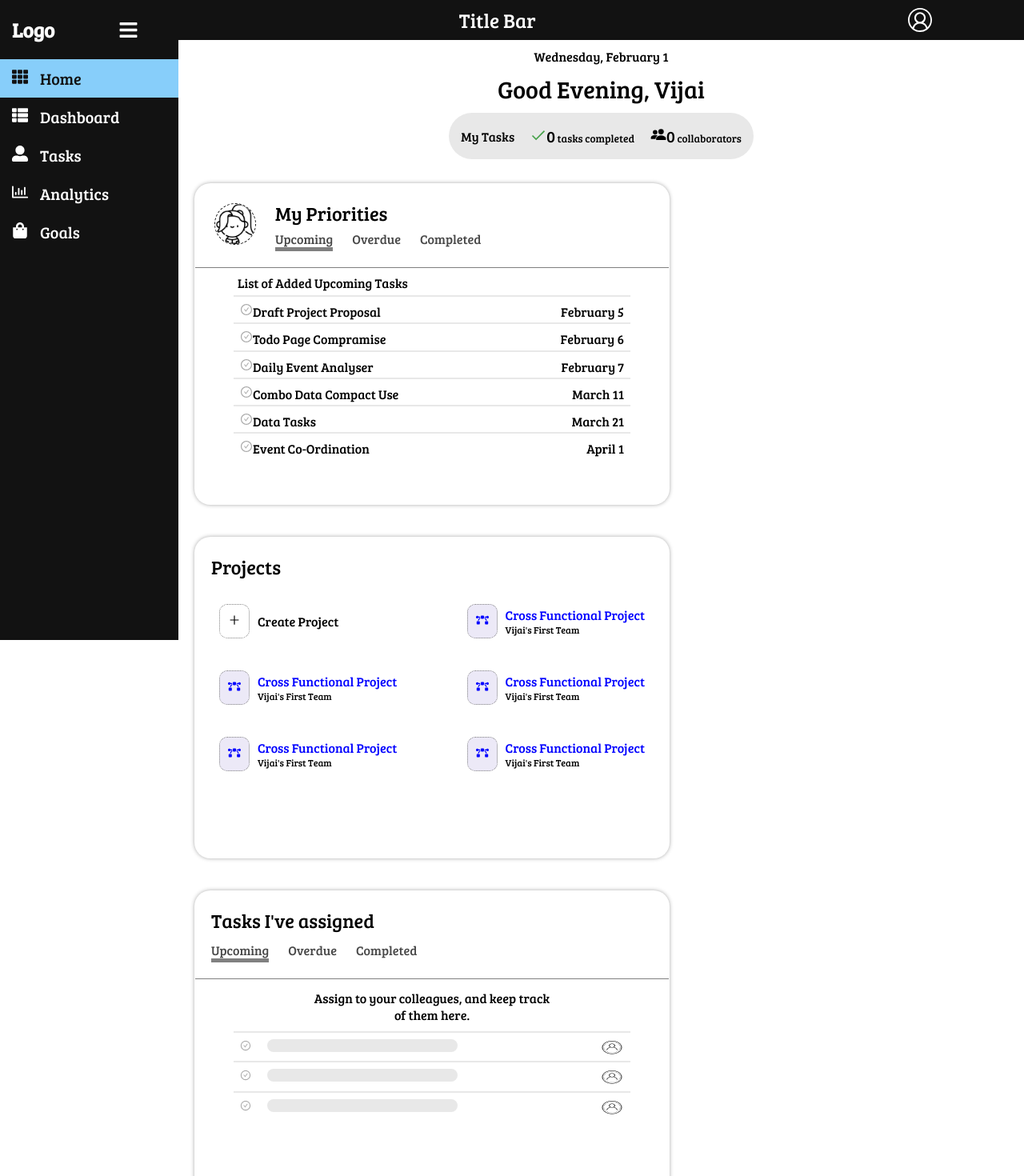
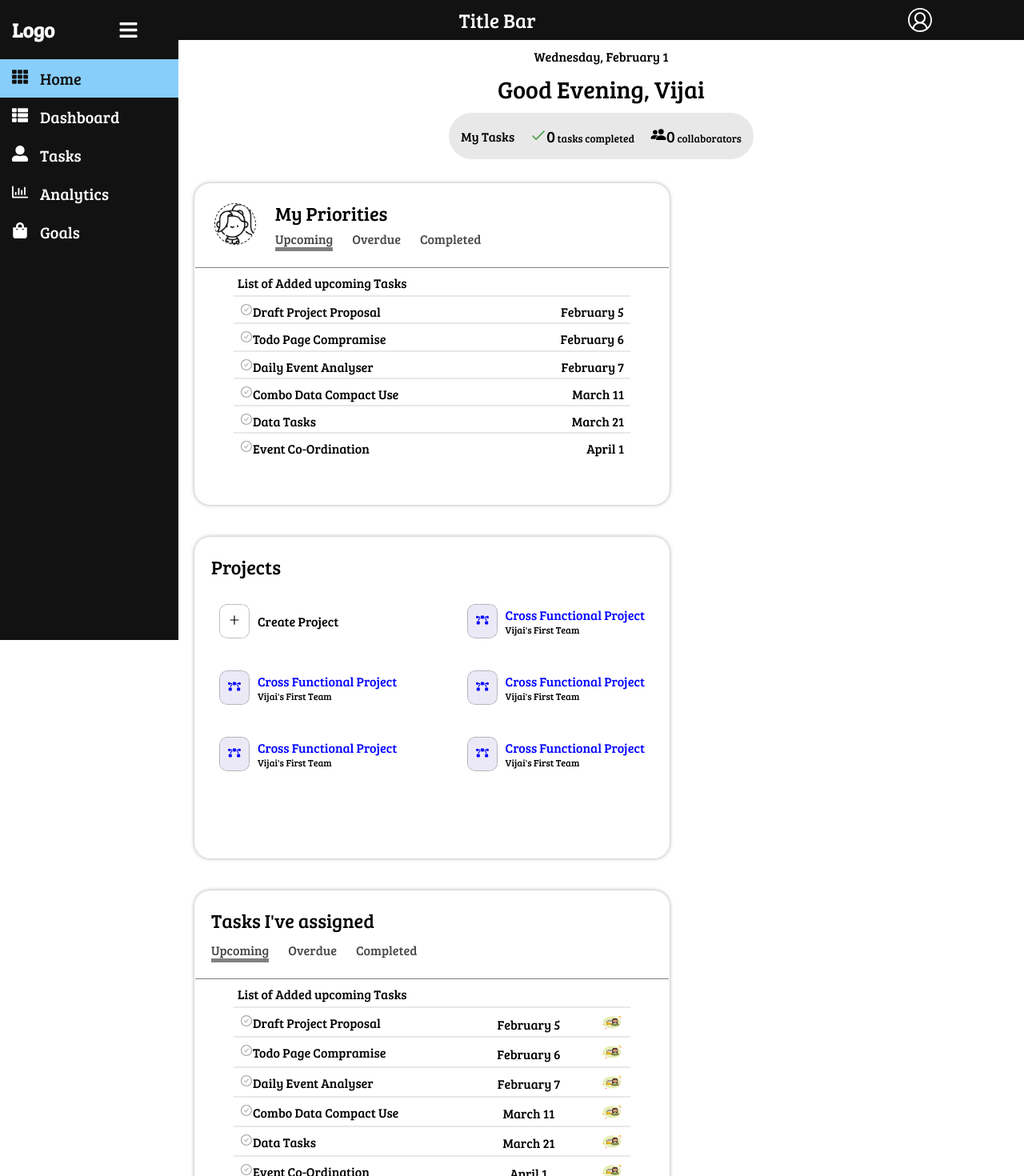
Before and after one commit to ks-vijai/Todo-Planner, a React (Create React App) app: page / in a window 1280 px wide. Shown: the top 1470 px of the page at 80% size. Built offline with nearby package versions, Linux system fonts and the light colour scheme.

Commit message:
refactor: home-page: update live task status section bar
Signed-off-by: ks-vijai <vijaiks.19cse@kongu.edu>

```diff
--- a/src/components/OverallTasks.js
+++ b/src/components/OverallTasks.js
@@ -24,13 +24,15 @@ function EmptyTasks({ assignedTasks }) {
   );
 }
 
-function OverallTasks({ havingTasks, taskDatas, assignedTasks }) {
+function OverallTasks({ havingTasks, taskDatas, assignedTasks, taskStatus }) {
   return (
     <>
       {havingTasks ? (
         <div className="upcoming-task-section">
           {taskDatas && (
-            <div className="upcoming-heading">List of Added Upcoming Tasks</div>
+            <div className="upcoming-heading">
+              List of Added {taskStatus} Tasks
+            </div>
           )}
           {taskDatas ? (
             taskDatas.map((taskDetail) => {
--- a/src/pages/Homepage.js
+++ b/src/pages/Homepage.js
@@ -1,4 +1,4 @@
-import React from "react";
+import React, { useState } from "react";
 import { FcCheckmark } from "react-icons/fc";
 import { IoPeopleSharp } from "react-icons/io5";
 import { AiOutlinePlus } from "react-icons/ai";
@@ -10,6 +10,8 @@ import OverallProjects from "../components/OverallProjects";
 import PeopleCollaborator from "../components/PeopleCollaborator";
 
 function Homepage() {
+  const [taskStatus, setTaskStatus] = useState("upcoming");
+  const [assignedTaskStatus, setAssignedTaskStatus] = useState("upcoming");
   const taskDatas = [
     {
       id: 1,
@@ -43,12 +45,23 @@ function Homepage() {
     },
   ];
 
-  const changeClassifier = (event) => {
+  const changeClassifier = (taskStatus, taskSection, event) => {
     const classifierButtons = document.querySelectorAll(".classifier-buttons");
     classifierButtons.forEach((button) => {
       button.classList.remove("active-class");
     });
     event.target.classList.toggle("active-class");
+    switch (taskSection) {
+      case "MyTasks":
+        console.log();
+        setTaskStatus(taskStatus);
+        break;
+      case "AssignedTasks":
+        setAssignedTaskStatus(taskStatus);
+        break;
+      default:
+        return null;
+    }
   };
 
   return (
@@ -99,26 +112,36 @@ function Homepage() {
               <div className="task-classifier">
                 <div
                   className="classifier-buttons active-class"
-                  onClick={(event) => changeClassifier(event)}
+                  onClick={(event) =>
+                    changeClassifier("upcoming", "MyTasks", event)
+                  }
                 >
                   Upcoming
                 </div>
                 <div
                   className="classifier-buttons"
-                  onClick={(event) => changeClassifier(event)}
+                  onClick={(event) =>
+                    changeClassifier("overdue", "MyTasks", event)
+                  }
                 >
                   Overdue
                 </div>
                 <div
                   className="classifier-buttons"
-                  onClick={(event) => changeClassifier(event)}
+                  onClick={(event) =>
+                    changeClassifier("completed", "MyTasks", event)
+                  }
                 >
                   Completed
                 </div>
               </div>
             </div>
           </div>
-          <OverallTasks havingTasks={true} taskDatas={taskDatas} />
+          <OverallTasks
+            havingTasks={true}
+            taskDatas={taskDatas}
+            taskStatus={taskStatus}
+          />
         </div>
         <div className="overall-section">
           <div className="heading-bar projects-heading">Projects</div>
@@ -145,26 +168,33 @@ function Homepage() {
           <div className="task-classifier tasks-assigned">
             <div
               className="classifier-buttons active-class"
-              onClick={(event) => changeClassifier(event)}
+              onClick={(event) =>
+                changeClassifier("upcoming", "AssignedTasks", event)
+              }
             >
               Upcoming
             </div>
             <div
               className="classifier-buttons"
-              onClick={(event) => changeClassifier(event)}
+              onClick={(event) =>
+                changeClassifier("overdue", "AssignedTasks", event)
+              }
             >
               Overdue
             </div>
             <div
               className="classifier-buttons"
-              onClick={(event) => changeClassifier(event)}
+              onClick={(event) =>
+                changeClassifier("completed", "AssignedTasks", event)
+              }
             >
               Completed
             </div>
           </div>
           <OverallTasks
             havingTasks={true}
-            taskDatas={null}
+            taskDatas={taskDatas}
+            taskStatus={assignedTaskStatus}
             assignedTasks={true}
           />
         </div>
```
